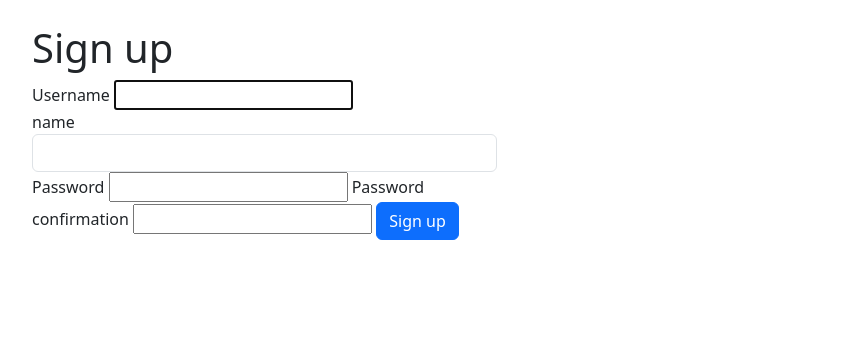
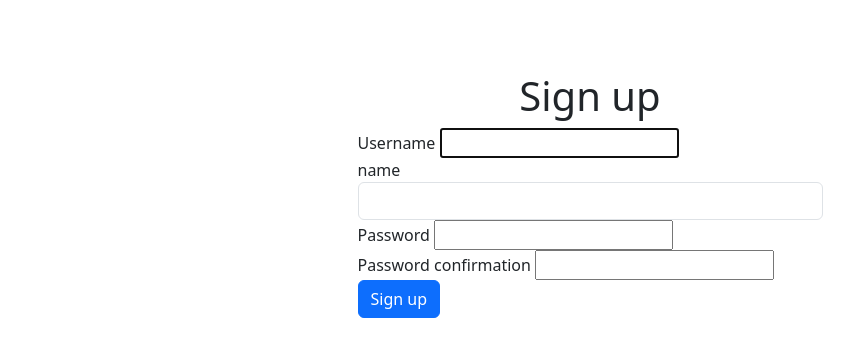
Before and after one commit to 6510615062/cn331-as2, a Django app: page /sign-up in a window 1280 px wide. Shown: the part 67-424 px from the top of the page, without its empty margins (50-904 px from the left). Run offline with Django 5.2, Linux system fonts and the light colour scheme.

Commit message:
adjust sign-in, sgin-up page

```diff
--- a/quota_registration/quota_webapp/templates/sign-up.html
+++ b/quota_registration/quota_webapp/templates/sign-up.html
@@ -5,22 +5,32 @@
 {% endblock %}
 
 {% block content %}
-<div class="container"><br>
-    <div class="col-lg-5">
-        <h1>Sign up</h1>
+<div class="container mt-5"><br>
+    <div class="col-lg-5 mx-auto">
+        <h1 class="text-center mb4">Sign up</h1>
         <form method="POST" action="{% url 'sign-up' %}">
             {% csrf_token %}
+            <div class="form">
                 {{form.username.label}}
                 {{form.username}}
+            </div>
             <div class="form-group">
                 <label>name</label>
                 <input type="text" class="form-control" name="first_name">
             </div>
+            <div class="form">
                 {{form.password1.label}}
                 {{form.password1}}
+            </div>
+            <div class="form">
                 {{form.password2.label}}
                 {{form.password2}}
-            {{form.errors}}
+            </div>
+            {% if form.errors %}
+                <div class="alert alert-danger mt-3">
+                    {{ form.errors }}
+                </div>
+            {% endif %}
             <button type="submit" class="btn btn-primary">Sign up</button>
         </form><br>
     </div>
```
Also changed, not shown: quota_registration/quota_webapp/templates/sign-in.html (+6 -4 lines), quota_registration/db.sqlite3. Lines whose indentation alone changed are shown as unchanged.
